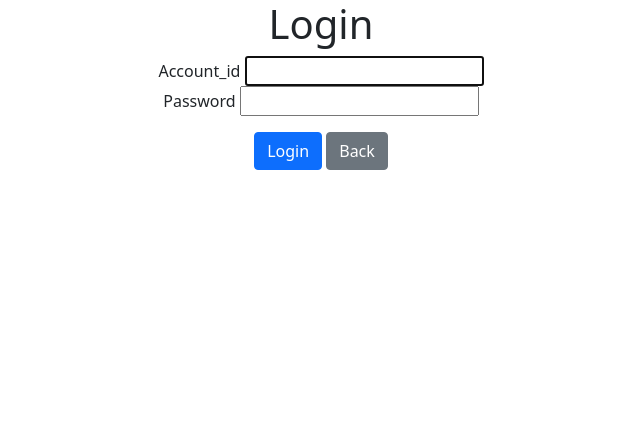
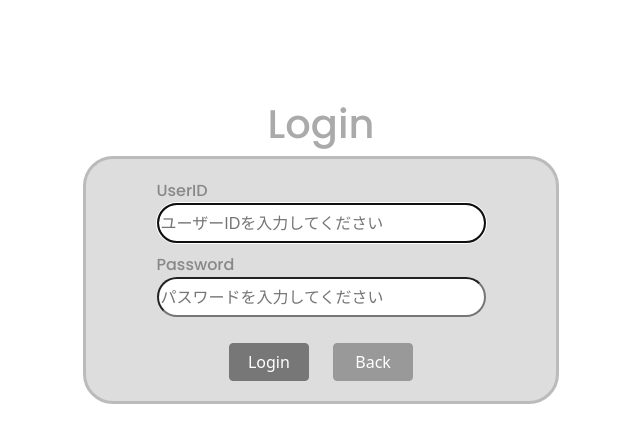
Before and after one commit to TERUZ-VTAT/capybara, a Django app: page /login/ in a window 1280 px wide. Shown: the top 443 px of the page, without its empty margins (319-959 px from the left). Run offline with Django 4.2, Linux system fonts and the light colour scheme; some web fonts are replaced.

Commit message:
ログイン画面のスタイル、サインアップ時のエラーの表示を追加

```diff
--- a/www/capybara_nori/capybara_nori/settings.py
+++ b/www/capybara_nori/capybara_nori/settings.py
@@ -105,9 +105,9 @@ AUTH_PASSWORD_VALIDATORS = [
 # Internationalization
 # https://docs.djangoproject.com/en/4.2/topics/i18n/
 
-LANGUAGE_CODE = 'en-us'
+LANGUAGE_CODE = 'ja'
 
-TIME_ZONE = 'UTC'
+TIME_ZONE = 'Asia/Tokyo'
 
 USE_I18N = True
 
--- a/www/capybara_nori/static/css/signup.css
+++ b/www/capybara_nori/static/css/signup.css
@@ -2,6 +2,7 @@
     border: 3px #BBB solid;
     border-radius: 30px;
     padding-bottom: 20px;
+    padding-top: 20px;
     background-color: #DDD;
 
 
@@ -73,3 +74,19 @@
     width: 80px;
 
 }
+
+.errorlist {
+    list-style: none;
+    margin: 0;
+    padding: 0;
+}
+.errorlist li {
+    text-align: left;
+    color: indianred;
+    font-size: 10px;
+}
+.col_error {
+    width: 70%;
+    margin: auto;
+    padding-bottom: 10px;
+}
--- /dev/null
+++ b/www/capybara_nori/static/js/login.js
@@ -0,0 +1,9 @@
+
+window.onload=function(){
+    let elem1 = document.getElementById('id_username');
+    elem1.placeholder='ユーザーIDを入力してください';
+
+    let elem2 = document.getElementById('id_password');
+    elem2.placeholder='パスワードを入力してください';
+
+}
--- a/www/capybara_nori/templates/accounts/login.html
+++ b/www/capybara_nori/templates/accounts/login.html
@@ -1,21 +1,37 @@
 {% extends 'base.html' %}
+{% load static %}
 
+{% block css %}
+<link rel="stylesheet" href="{% static 'css/signup.css' %}">
+{% endblock %}
+{% block js %}
+<script src="{% static 'js/login.js' %}"></script>
+{% endblock %}
 {% block title %}
 <div class="h1">Login</div>
 {% endblock %}
 {% block content %}
+<div class="frame">
 <form method="post">
     {% csrf_token %}
     {{ form.non_field_errors }}
-    {% for field in form %}
-    {{ field.label }}
-    {{ field }}
-    {{ field.errors }}
-    <br>
-    {% endfor %}
+
+    <div class="contains">
+      <div class="">
+        <div class="col col_title">UserID</div>
+        <div class="col col_input">{{ form.username }}</div>
+      </div>
+      <div class="">
+        <div class="col col_title">Password</div>
+        <div class="col col_input">{{ form.password }}</div>
+      </div>
+    </div>
+
+
     <div class="mt-3">
-        <button type="submit" class="btn btn-primary">Login</button>
-        <a href="{% url 'accounts:index' %}" class="btn btn-secondary">Back</a>
+        <button type="submit" class="btn btn-primary create_btn form_btn">Login</button>
+        <a href="{% url 'accounts:index' %}" class="btn btn-secondary back_btn form_btn">Back</a>
     </div>
 </form>
+</div>
 {% endblock %}
--- a/www/capybara_nori/templates/accounts/signup.html
+++ b/www/capybara_nori/templates/accounts/signup.html
@@ -23,22 +23,27 @@
       <div class="">
         <div class="col col_title">UserID</div>
         <div class="col col_input">{{ form.account_id }}</div>
+        <div class="col col_error">{{ form.errors.account_id }}</div>
       </div>
       <div class="">
         <div class="col col_title">Email Address</div>
         <div class="col col_input">{{ form.email }}</div>
+        <div class="col col_error">{{ form.errors.email }}</div>
       </div>
       <div class="">
         <div class="col col_title">User Name</div>
         <div class="col col_input">{{ form.first_name }}</div>
+        <div class="col col_error">{{ form.errors.first_name }}</div>
       </div>
       <div class="">
         <div class="col col_title">Password</div>
         <div class="col col_input">{{ form.password1 }}</div>
+        <div class="col col_error">{{ form.errors.password1 }}</div>
       </div>
       <div class="">
         <div class="col col_title">Password(Check)</div>
         <div class="col col_input">{{ form.password2 }}</div>
+        <div class="col col_error">{{ form.errors.password2 }}</div>
       </div>
     </div>
 
```
Also changed, not shown: www/capybara_nori/db.sqlite3.
